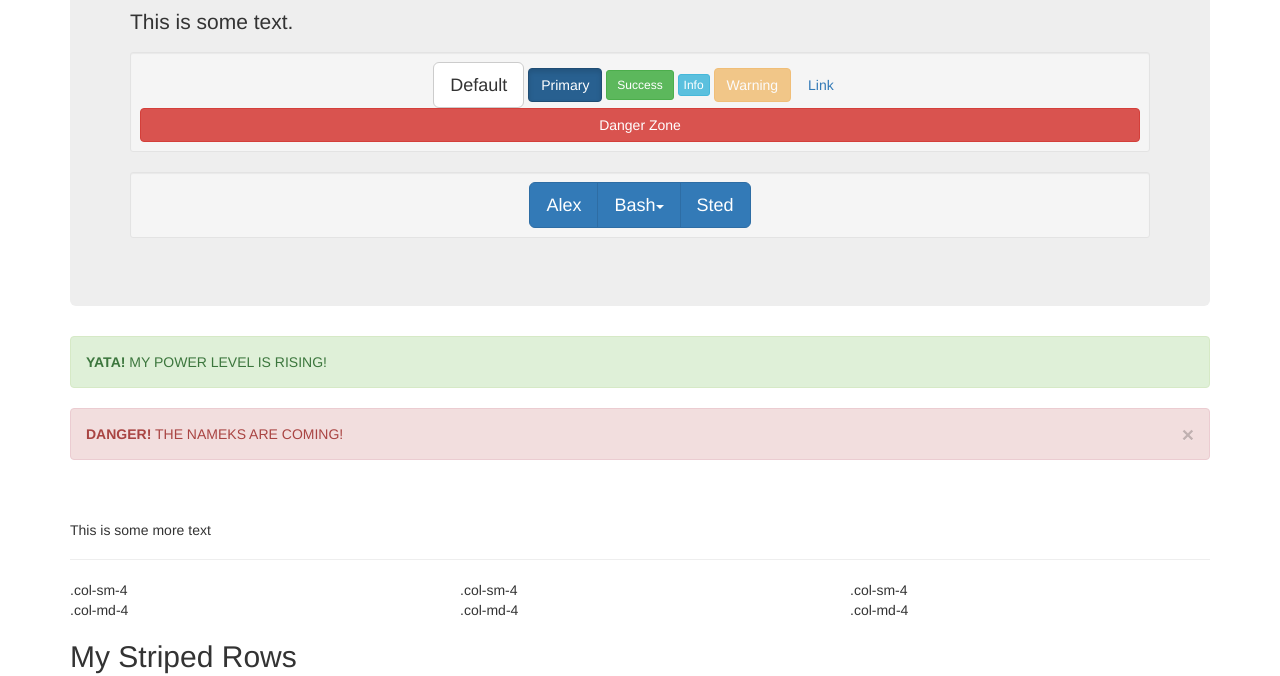
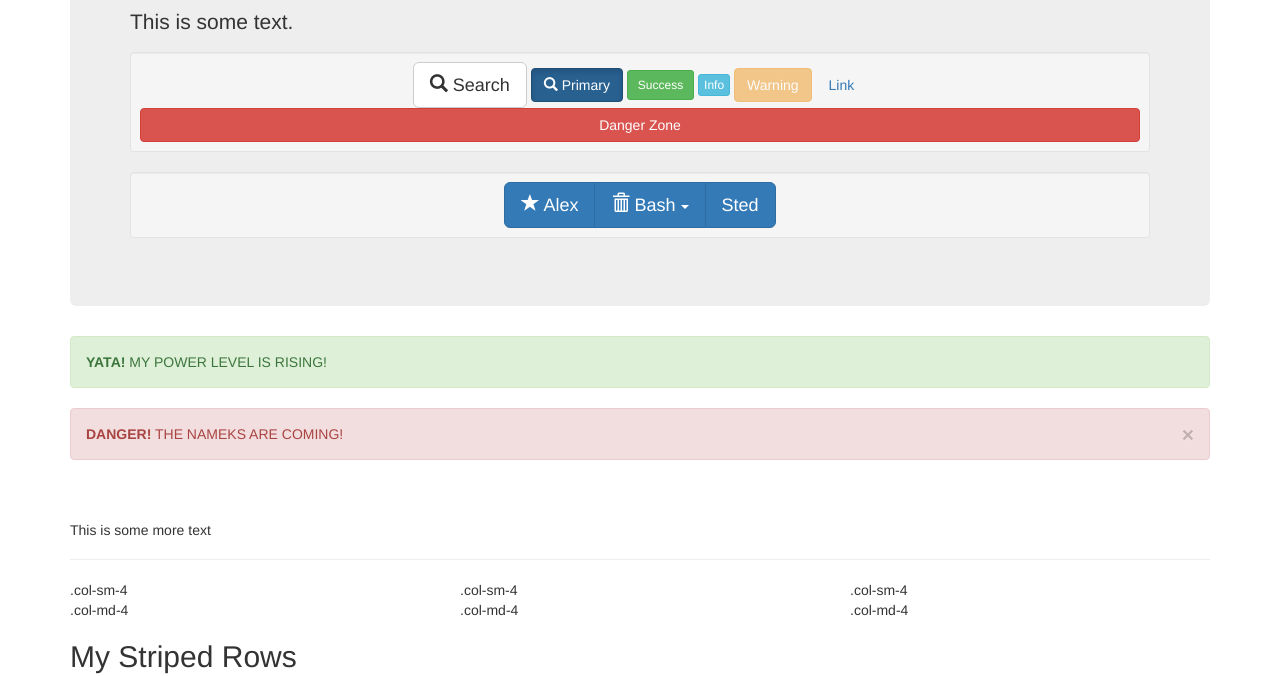
Before and after one commit to shtam3/stedmantam, a plain HTML site: page index.html in a window 1280 px wide. Shown: the part 140-816 px from the top of the page. Drawn offline with nearby package versions, Linux system fonts and the light colour scheme.

Commit message:
GlyphIcon

```diff
--- a/index.html
+++ b/index.html
@@ -20,8 +20,8 @@
 				<p>This is some text.</p>
 				<div align="center">
 					<div class="well well-sm ">
-						<button type="button" class="btn btn-default btn-lg">Default</button>
-						<button type="button" class="btn btn-primary btn-md active">Primary</button>
+						<button type="button" class="btn btn-default btn-lg"><span class="glyphicon glyphicon-search"></span> Search </button>
+						<button type="button" class="btn btn-primary btn-md active"><span class="glyphicon glyphicon-search"></span> Primary</button>
 						<button type="button" class="btn btn-success btn-sm">Success</button>
 						<button type="button" class="btn btn-info btn-xs">Info</button>
 						<button type="button" class="btn btn-warning disabled">Warning</button>
@@ -31,9 +31,9 @@
 
 					<div class="well well-sm ">
 						<div class="btn-group btn-group-lg">
-						  	<button type="button" class="btn btn-primary">Alex</button>
+						  	<button type="button" class="btn btn-primary"><span class="glyphicon glyphicon-star"></span> Alex</button>
 						  	<div class="btn-group btn-group-lg">
-						 		<button type="button" class="btn btn-primary dropdown-toggle" data-toggle="dropdown">Bash<span class="caret"></span></button>
+						 		<button type="button" class="btn btn-primary dropdown-toggle" data-toggle="dropdown"><span class="glyphicon glyphicon-trash"></span> Bash <span class="caret"></span></button>
 						 		    <ul class="dropdown-menu" role="menu">
 								    	<li><a href="#">Big Hoe</a></li>
 								      	<li><a href="#">Big Loser</a></li>
```
